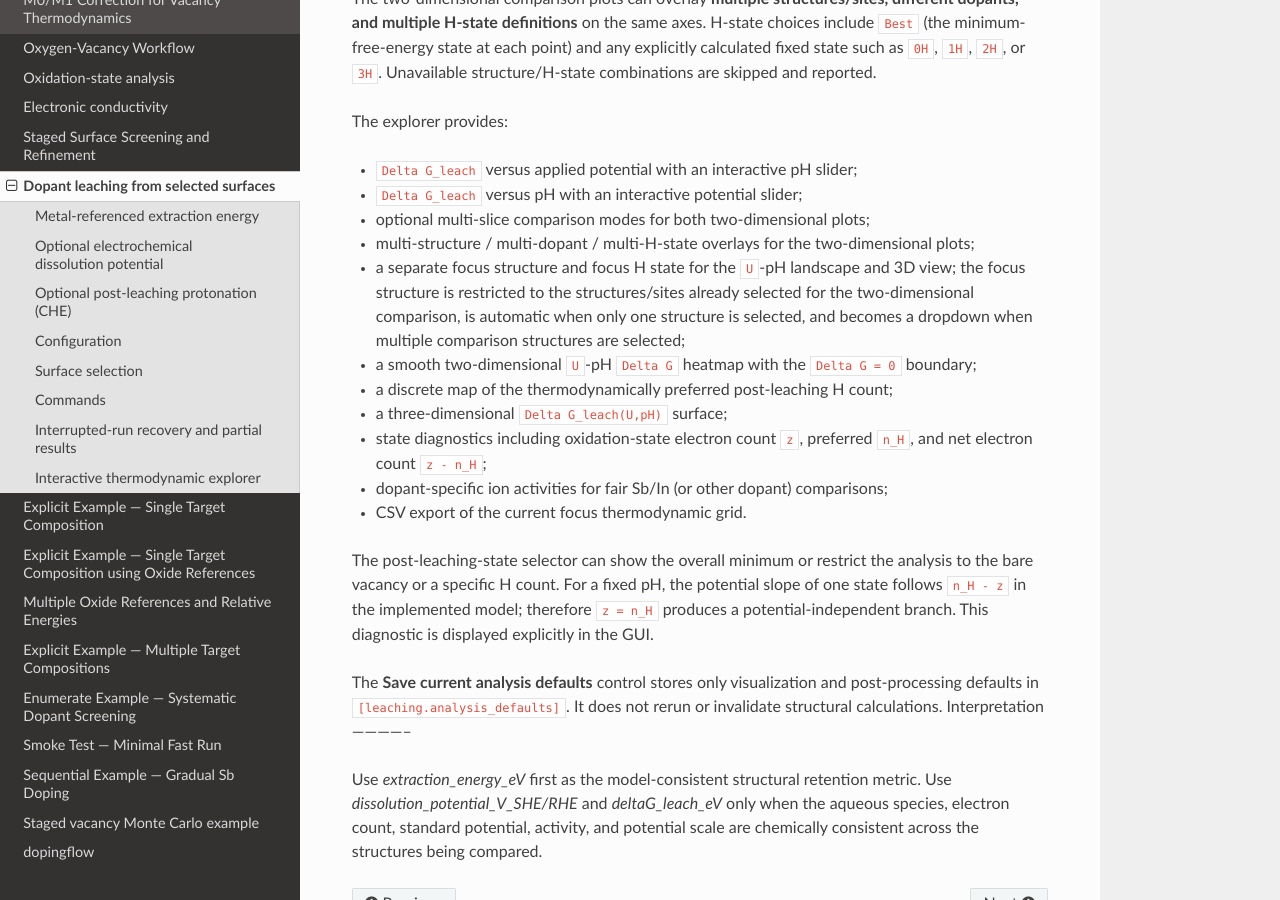
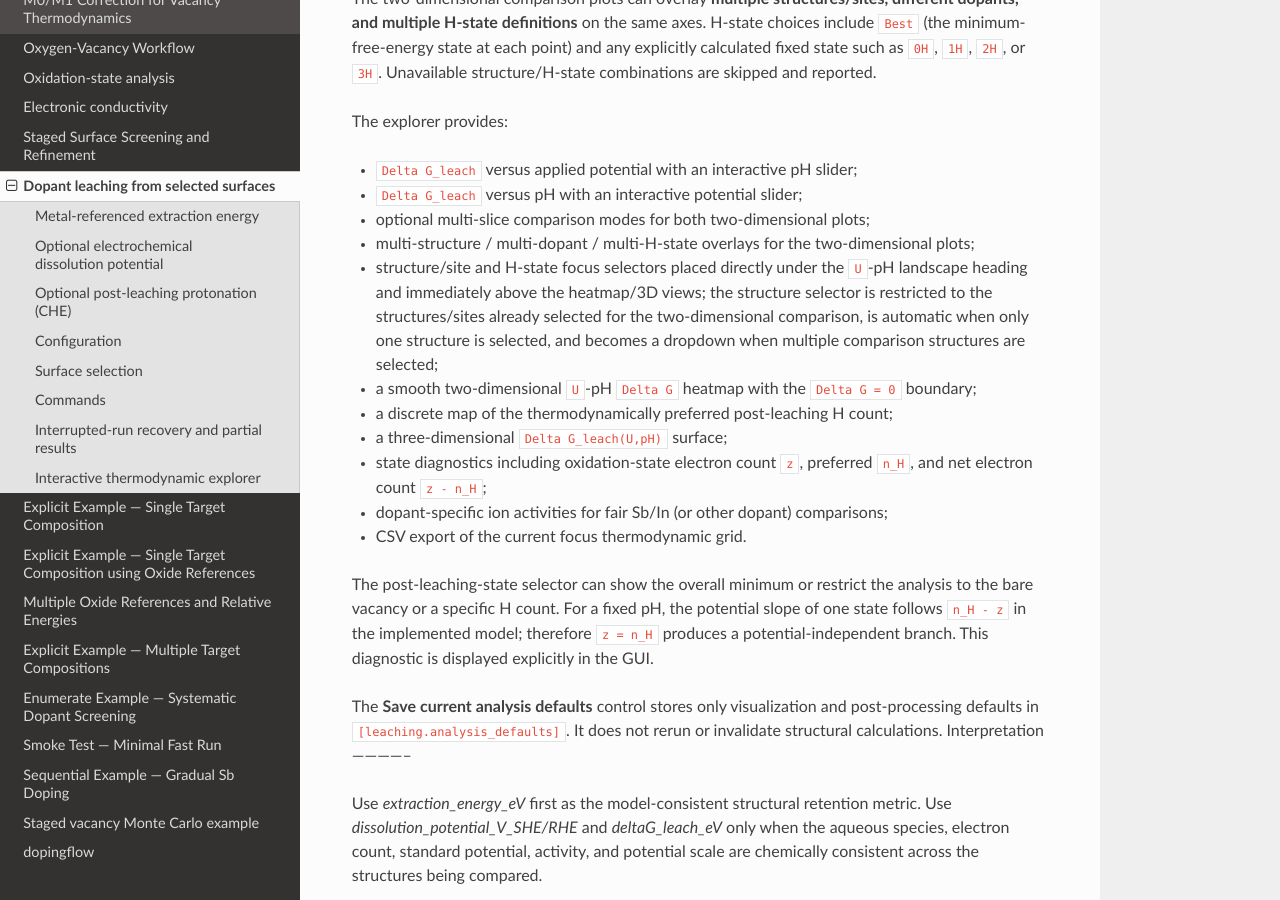
Before and after one commit to KazemZh/dopingflow, a Sphinx documentation site: the page built from docs/source/methods/leaching.rst, in a window 1280 px wide and 900 px high, scrolled down 7212 px. Built offline with Sphinx 7.4.7 and the Read the Docs theme 3.1.0, drawn with Linux system fonts in a browser that asks for light colours.

Commit message:
Document U-pH-local focus controls

```diff
--- a/docs/source/methods/leaching.rst
+++ b/docs/source/methods/leaching.rst
@@ -404,10 +404,11 @@ The explorer provides:
 * ``Delta G_leach`` versus pH with an interactive potential slider;
 * optional multi-slice comparison modes for both two-dimensional plots;
 * multi-structure / multi-dopant / multi-H-state overlays for the two-dimensional plots;
-* a separate focus structure and focus H state for the ``U``-pH landscape and 3D view;
-  the focus structure is restricted to the structures/sites already selected for the
-  two-dimensional comparison, is automatic when only one structure is selected, and
-  becomes a dropdown when multiple comparison structures are selected;
+* structure/site and H-state focus selectors placed directly under the ``U``-pH
+  landscape heading and immediately above the heatmap/3D views; the structure
+  selector is restricted to the structures/sites already selected for the
+  two-dimensional comparison, is automatic when only one structure is selected,
+  and becomes a dropdown when multiple comparison structures are selected;
 * a smooth two-dimensional ``U``-pH ``Delta G`` heatmap with the ``Delta G = 0`` boundary;
 * a discrete map of the thermodynamically preferred post-leaching H count;
 * a three-dimensional ``Delta G_leach(U,pH)`` surface;
```
